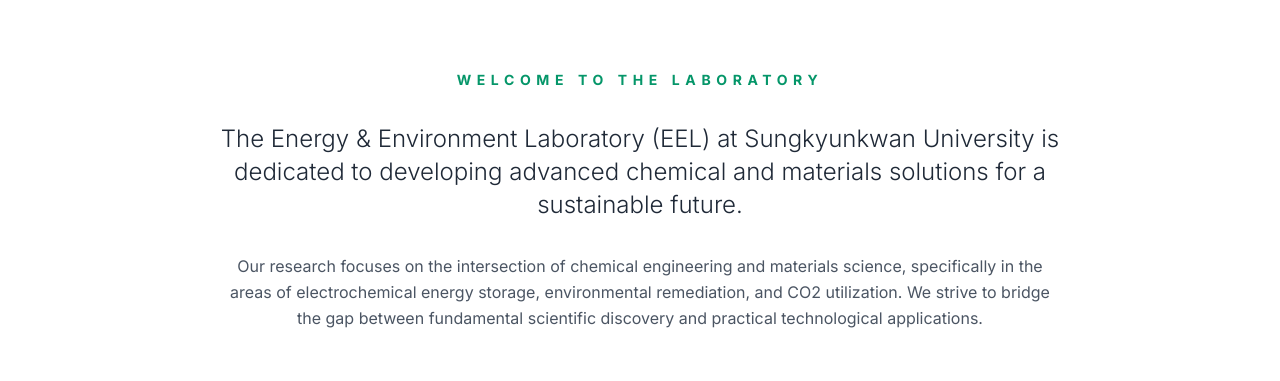
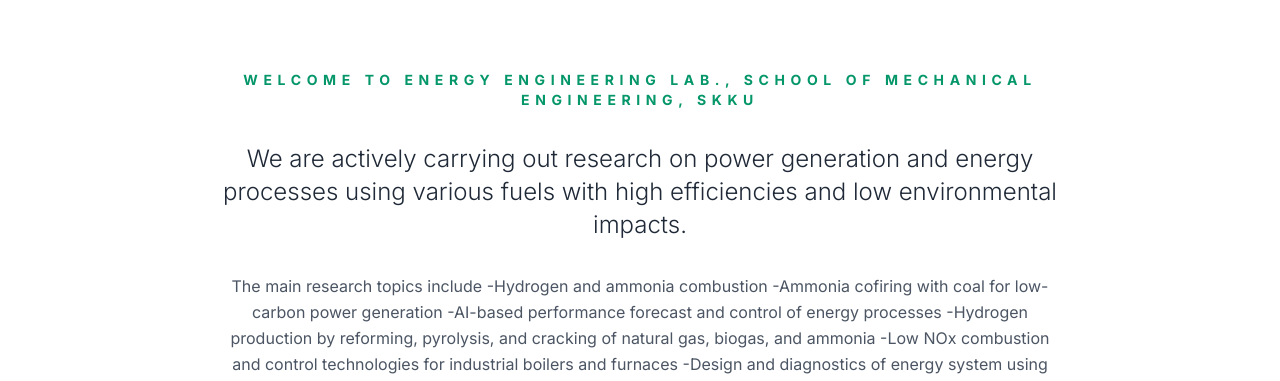
Before and after one commit to EEL23307/eelab_page, a React (Vite) app: page / in a window 1280 px wide. Shown: the part 557-938 px from the top of the page. Built offline with nearby package versions, Linux system fonts and the light colour scheme.

Commit message:
Update Home.tsx

```diff
--- a/pages/Home.tsx
+++ b/pages/Home.tsx
@@ -29,14 +29,21 @@ const Home: React.FC = () => {
       {/* Simplified, Centered Content Area */}
       <section className="max-w-4xl mx-auto px-6 py-24 text-center">
         <h2 className="text-sm font-black text-emerald-600 uppercase tracking-[0.4em] mb-8">
-          Welcome to the Laboratory
+          Welcome to Energy Engineering Lab., School of Mechanical Engineering, SKKU
         </h2>
         <div className="prose prose-lg text-gray-600 space-y-8 leading-relaxed mx-auto">
           <p className="text-2xl font-light text-gray-800 leading-snug">
-            The Energy & Environment Laboratory (EEL) at Sungkyunkwan University is dedicated to developing advanced chemical and materials solutions for a sustainable future.
+            We are actively carrying out research on power generation and energy processes using various fuels with high efficiencies and low environmental impacts.
           </p>
           <p>
-            Our research focuses on the intersection of chemical engineering and materials science, specifically in the areas of electrochemical energy storage, environmental remediation, and CO2 utilization. We strive to bridge the gap between fundamental scientific discovery and practical technological applications.
+            The main research topics include
+		-Hydrogen and ammonia combustion
+		-Ammonia cofiring with coal for low-carbon power generation
+		-AI-based performance forecast and control of energy processes
+		-Hydrogen production by reforming, pyrolysis, and cracking of natural gas, biogas, and ammonia
+		-Low NOx combustion and control technologies for industrial boilers and furnaces
+		-Design and diagnostics of energy system using computational fluid dynamics (CFD)
+		-Integrated gasification combined cycle (IGCC)
           </p>
           <p className="text-gray-400 text-sm italic pt-4">
             We are continuously looking for passionate researchers to join our mission for global sustainability.
```
